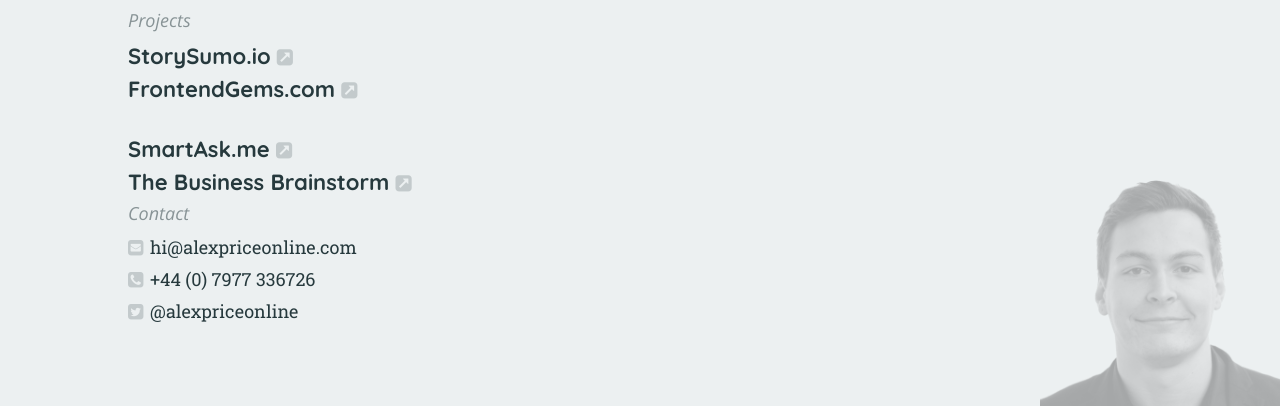
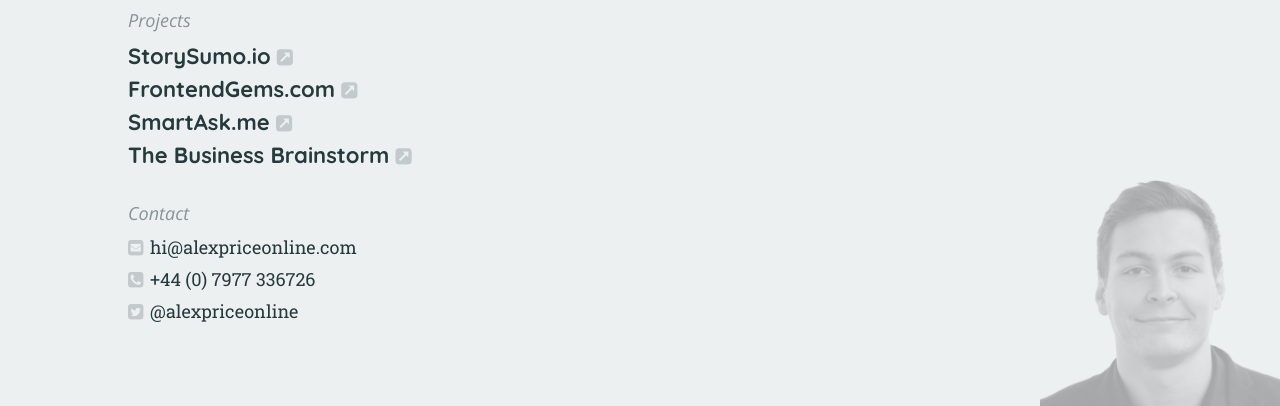
Before and after one commit to alexpriceonline/alexpriceonline.github.io, a website: page index.html in a window 1280 px wide. Shown: the part 404-810 px from the top of the page. Drawn offline with nearby package versions, Linux system fonts and the light colour scheme.

Commit message:
Fixed margin issue

```diff
--- a/src/scss/modules/_body.scss
+++ b/src/scss/modules/_body.scss
@@ -60,7 +60,7 @@
         -webkit-transition: border 0.2s ease-in-out;
         transition: border 0.2s ease-in-out;
 
-        &:nth-of-type(2) {
+        &:nth-of-type(4) {
             margin: rem(0 0 30px);
         }
 
```
Also changed, not shown: css/styles.css.
